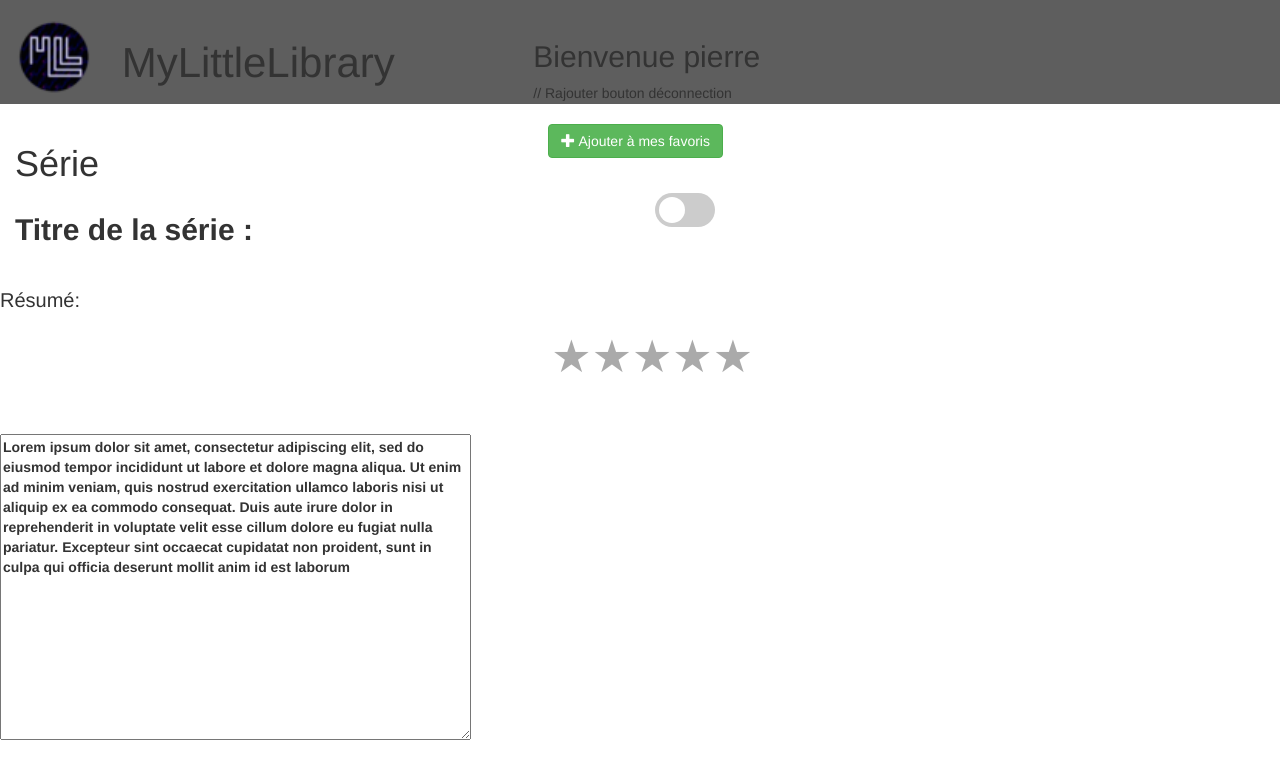
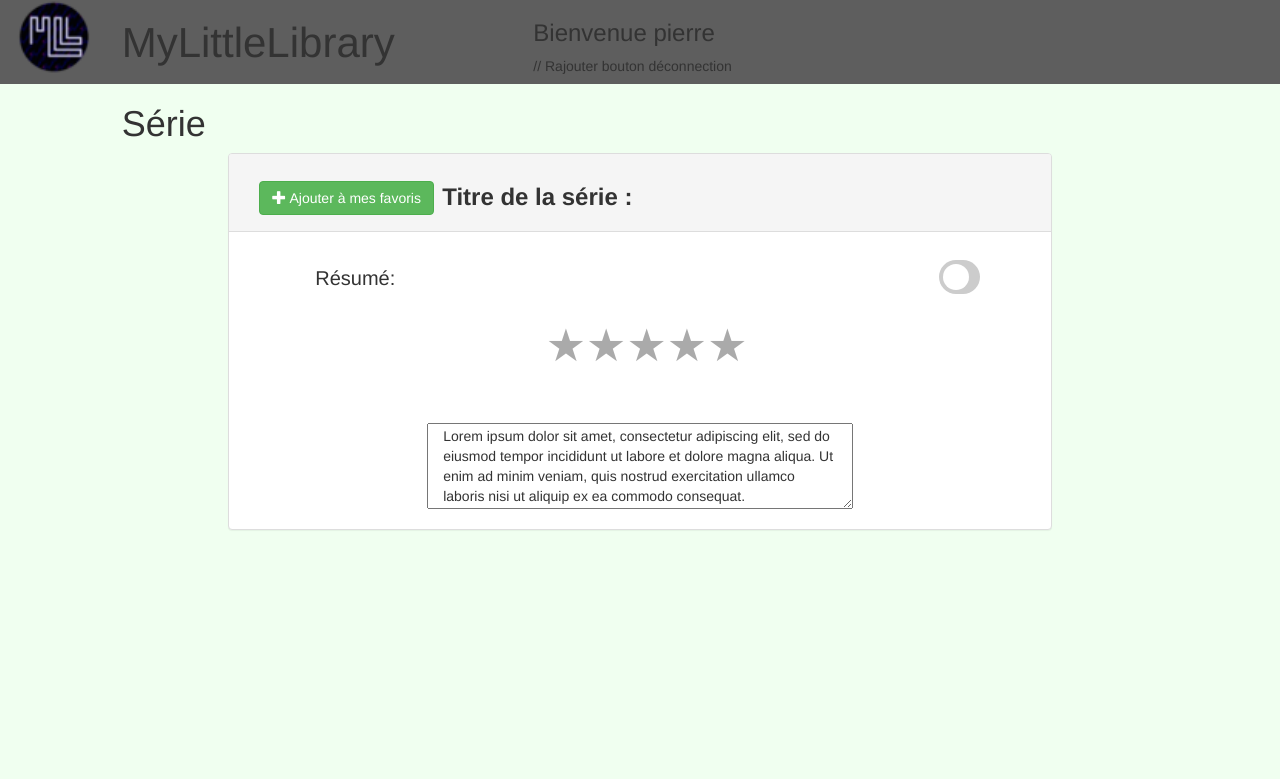
Before and after one commit to Kypli/mylittlelibrary, a PHP site: page /library.php in a window 1280 px wide. Shown: the top 779 px of the page. Run offline with PHP 8.4, Linux system fonts and the light colour scheme; a user stored in the database is signed in.

Commit message:
modifications fichiers

```diff
--- a/css/aurelie.css
+++ b/css/aurelie.css
@@ -1,15 +1,33 @@
-.container-fluid{
-    padding-top: 20px;
-    padding-left: 180px;
+body{
+background-color: #F0FFF0;
 
 }
 .media-left, .text_music{
-    padding-left: 140px;
+    padding-left: 150px;
 }
 
+.area{
+    padding-bottom: 20px;
+}
+
+textarea {
+    overflow: auto;
+}
+
+.music_zone2{
+    padding-top: 40px;
+}
 .media-left img{
-    width: 90%;
+    width: 100%;
     height: auto;
+    border-radius: 5px;
+}
+h2{
+    font-size: 3vh;
+}
+
+h3{
+    font-size: 2.5vh;
 }
 
 h4.media-heading
@@ -18,16 +36,17 @@ h4.media-heading
     font-size: 5vh;
 }
 p{
-    padding-top: 30px;
+    padding-top: 10px;
     text-align: justify;
-    font-size: 2.5vh;
-}
-.media-right img{
-    width: 120%;
-    height: auto;
-    padding-left: 140px;
+    font-size: 2vh;
 }
 
+.favoris_button {
+    padding-top: 17px;
+}
+.toggle_button{
+    padding-top: 28px;
+}
 .music_zone{
     padding-top: 40px;
 }
@@ -43,7 +62,7 @@ p{
 		 * Rating styles
 		 */
 .rating {
-    width: 226px;
+    width: 215px;
     margin: 0 auto 1em;
     font-size: 45px;
     overflow:hidden;
--- a/head.php
+++ b/head.php
@@ -36,8 +36,9 @@ if (!empty($_POST['pseudo']) && empty($_POST['password'])) {
 <head>
     <meta charset="UTF-8">
     <title>My little library</title>
+    <link href="https://maxcdn.bootstrapcdn.com/bootstrap/3.3.7/css/bootstrap.min.css" rel="stylesheet">
     <link rel="stylesheet" type="text/css" media="all" href="css/pierre.css"/>
     <link rel="stylesheet" type="text/css" media="all" href="css/fabrice.css"/>
     <link rel="stylesheet" type="text/css" media="all" href="css/aurelie.css"/>
-    <link href="https://maxcdn.bootstrapcdn.com/bootstrap/3.3.7/css/bootstrap.min.css" rel="stylesheet">
+
 </head>
--- a/library.php
+++ b/library.php
@@ -10,30 +10,39 @@ if (empty($_SESSION['pseudo'])) {
 ?>
     <div class="container-fluid">
         <div class="row">
-            <div class="col-md-5 col-offset-1">
+            <div class="col-md-8 col-md-offset-1">
+
                 <h1>Série</h1>
             </div>
-            <div class="col-md-5">
-                <button type="submit" class="btn btn-success"><span class="glyphicon glyphicon-plus"></span> Ajouter à
-                    mes favoris</button>
-            </div>
+
         </div>
         <div class="row">
-            <div class="col-md-6">
+            <div class="col-md-8 col-md-offset-2">
+                <div class="panel panel-default">
+                    <div class="panel-heading">
+                        <div class="col-md-3 favoris_button">
+                            <button type="submit" class="btn btn-success"><span class="glyphicon glyphicon-plus"></span>
+                                Ajouter à mes favoris
+                            </button>
+                        </div>
                         <h2><strong>Titre de la série : <?php $_SESSION['title'] ?></strong></h2>
+
+
                     </div>
-            <div class="col-md-6">
+
+
+                    <div class="row">
+                        <div class="col-md-9 col-md-offset-1">
+                            <div class="panel-body panel_zone"><h3 class="resume">
+                                    Résumé: <?php $_SESSION['description']; ?>
+                                </h3></div>
+
+                        </div>
+                        <div class="col-md-1 toggle_button">
                             <label class="switch">
                                 <input type="checkbox">
                                 <span class="slider round"></span>
                             </label>
-            </div>
-        </div>
-        <div class="row">
-            <div class="resume">
-                <p>Résumé: <?php $_SESSION['description']; ?>
-                </p>
-            </div>
                         </div>
                     </div>
                     <div class="row">
@@ -45,15 +54,13 @@ if (empty($_SESSION['pseudo'])) {
 		--><a href="#1" title="Give 1 star">★</a>
                         </div>
                     </div>
-    <div class="row">
-        <div class="col-md-10 col-offset-md-1">
-            <label class="comment">
-        <textarea rows="15" cols="50">Lorem ipsum dolor sit amet, consectetur adipiscing elit, sed do eiusmod tempor incididunt ut labore et dolore magna aliqua. Ut enim ad minim veniam, quis nostrud exercitation ullamco laboris nisi ut aliquip ex ea commodo consequat. Duis aute irure dolor in reprehenderit in voluptate velit esse cillum dolore eu fugiat nulla pariatur. Excepteur sint occaecat cupidatat non proident, sunt in culpa qui officia deserunt mollit anim id est laborum
+                    <div class="row area">
+                <textarea rows="4" cols="20" class="col-md-6 col-md-offset-3 comment">Lorem ipsum dolor sit amet, consectetur adipiscing elit, sed do eiusmod tempor incididunt ut labore et dolore magna aliqua. Ut enim ad minim veniam, quis nostrud exercitation ullamco laboris nisi ut aliquip ex ea commodo consequat.
                 </textarea>
-            </label>
+                    </div>
+                </div>
+            </div>
         </div>
     </div>
 
-
-
 <?php include "footer.php"; ?>
```
Also changed, not shown: welcome.php (+33 -27 lines), pictures/503487840.jpg (added). Lines whose indentation alone changed are shown as unchanged.
